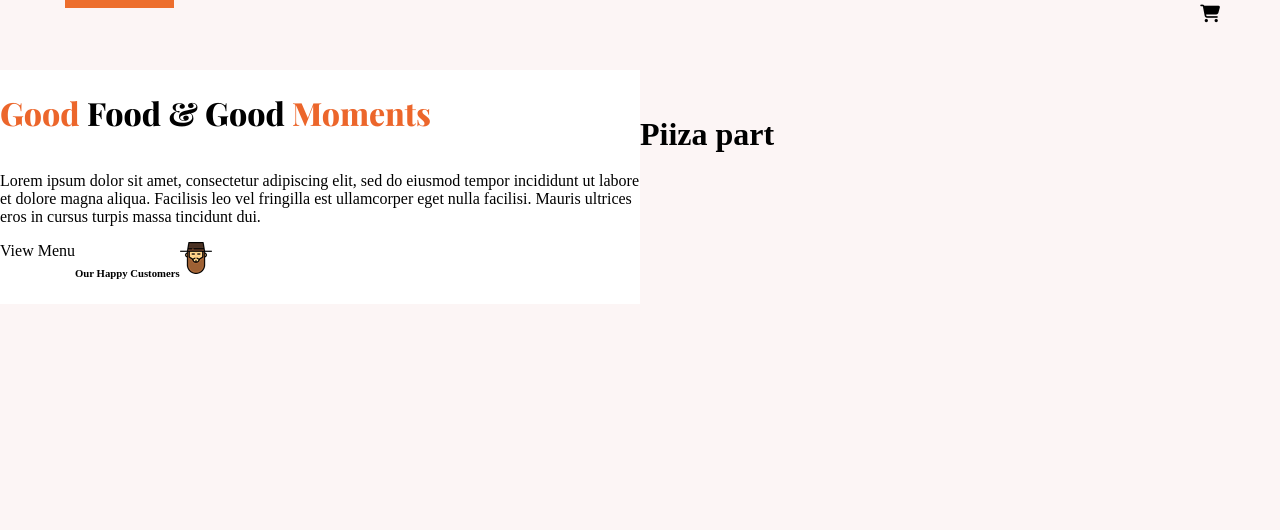
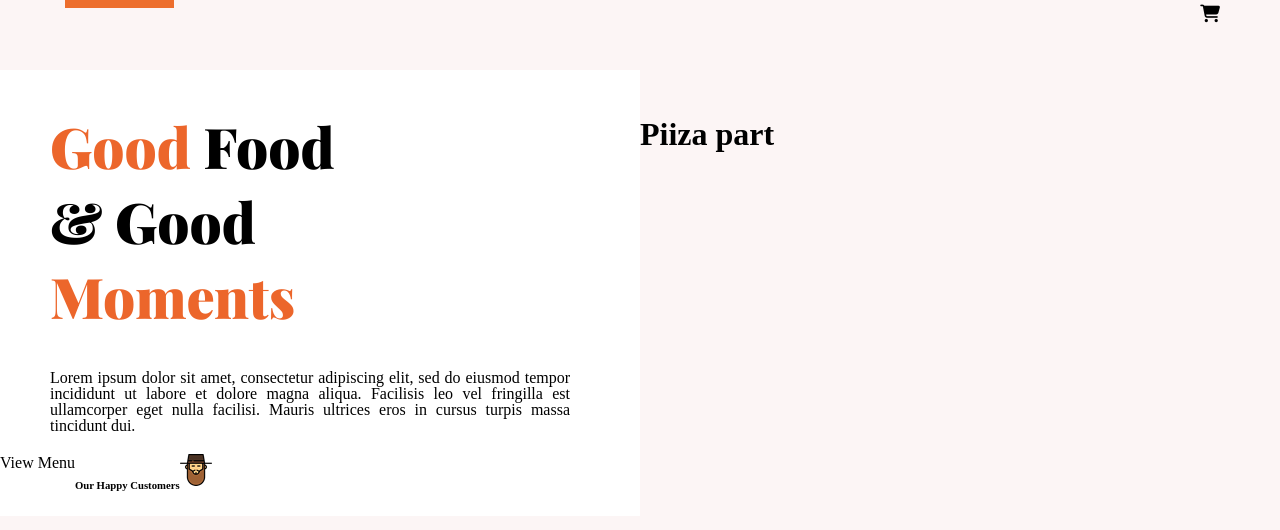
Before and after one commit to NabilRaiyan/Pizza-Market, a PHP site: page /views/home.php in a window 1280 px wide. Shown: the part 56-586 px from the top of the page. Run offline with PHP 8.4, Linux system fonts and the light colour scheme; some web fonts are replaced.

Commit message:
adding left and right upper section styles

```diff
--- a/styles/styles.css
+++ b/styles/styles.css
@@ -103,9 +103,17 @@ body{
 
 .upper-title{
     color: #EC662B;
-    font-size: 2rem;
+    font-size: 3.5rem;
     font-family: var(--title-text);
-    font-weight: 800;
+    font-weight: 900;
+    margin-left: 50px;
+}
+
+.upper-description{
+    text-align: justify;
+    line-height: 1;
+    margin: 0 70px 20px 50px;
+
 }
 .title-word-color-black{
     color: black;
--- a/views/home.php
+++ b/views/home.php
@@ -9,12 +9,14 @@
 
     <div class="left-upper-section">
         <h1 class="upper-title">
-            Good <span class="title-word-color-black">Food</span>
-            <span class="title-word-color-black">& Good</span> Moments
+            Good <span class="title-word-color-black">Food</span> <br>
+            <span class="title-word-color-black">& Good</span> <br> Moments
         </h1>
         <p class="upper-description">
-            Lorem ipsum dolor sit amet, consectetur adipiscing elit, sed do eiusmod tempor incididunt ut labore et dolore magna aliqua.
-            Facilisis leo vel fringilla est ullamcorper eget nulla facilisi. Mauris ultrices eros in cursus turpis massa tincidunt dui.
+            Lorem ipsum dolor sit amet, consectetur adipiscing elit,
+            sed do eiusmod tempor incididunt ut labore et dolore magna aliqua.
+            Facilisis leo vel fringilla est ullamcorper eget nulla facilisi.
+            Mauris ultrices eros in cursus turpis massa tincidunt dui.
         </p>
         <a class="view-menu-btn">View Menu</a>
         <h6 class="txt-happy-customer">Our Happy Customers</h6>
```
